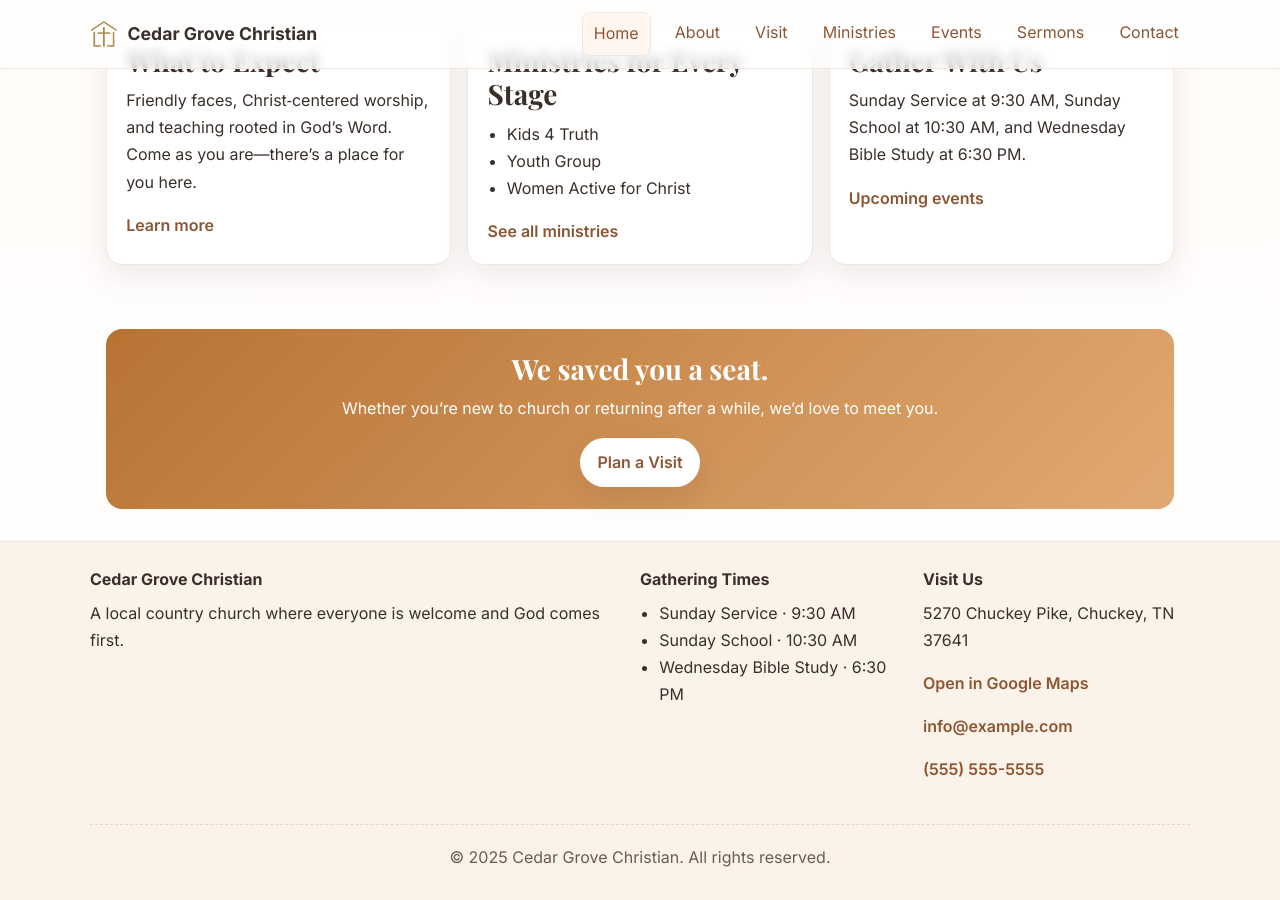
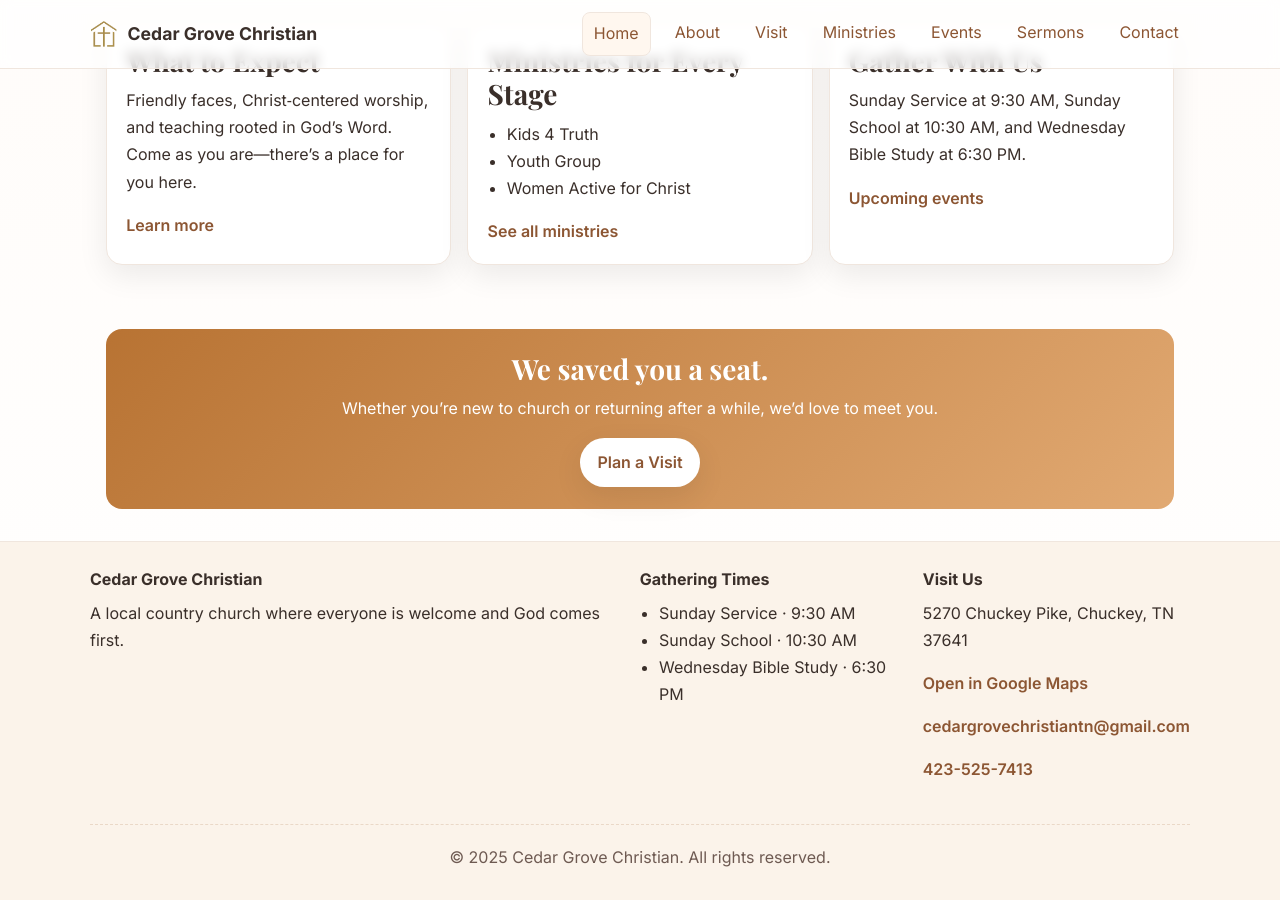
Before and after one commit to Waffles-Websites/waffles-websites.github.io, a Jekyll site: the page built from index.md, in a window 1280 px wide and 900 px high, scrolled down 561 px. Built offline with Jekyll 4.4.1, drawn with Linux system fonts in a browser that asks for light colours.

Commit message:
Update _config.yml

```diff
--- a/_config.yml
+++ b/_config.yml
@@ -35,5 +35,7 @@
   wednesday_bible_study: "6:30 PM"
 
 address: "5270 Chuckey Pike, Chuckey, TN 37641"
-email: "info@example.com"
-phone: "(555) 555-5555"
+email: "cedargrovechristiantn@gmail.com"
+phone: "423-525-7413"
+facebook: "https://www.facebook.com/profile.php?id=100064446712278"
+youtube: "https://www.youtube.com/@CedarGroveChristian"
```
